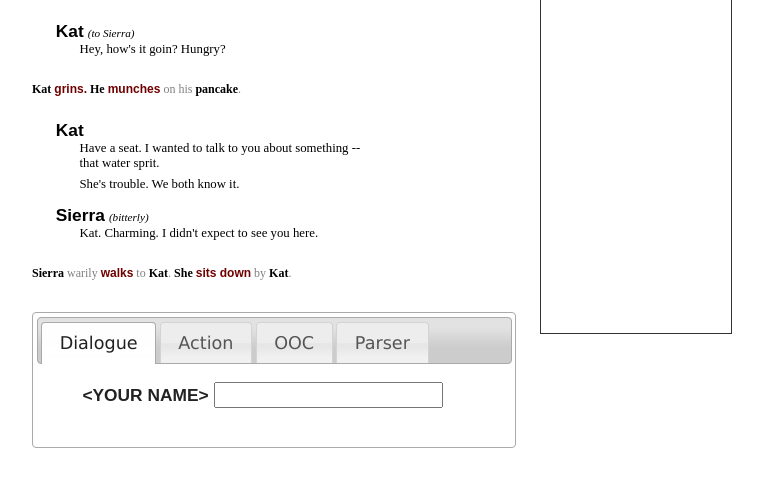
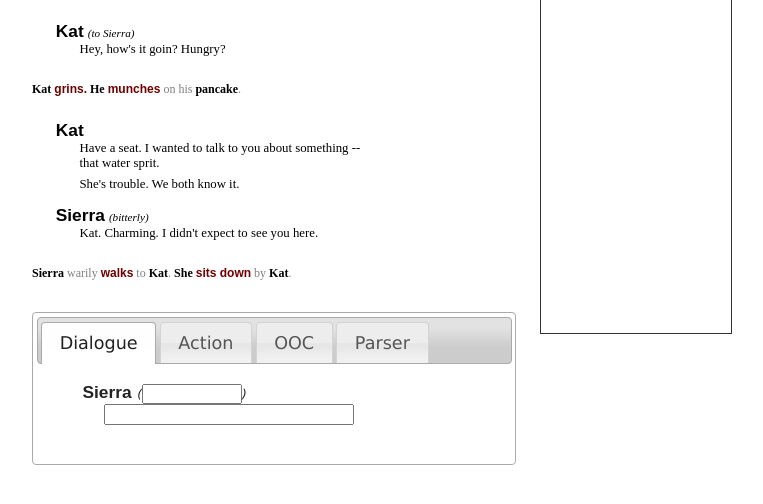
Before and after one commit to zkat/sykosomatic, a plain HTML site: page res/generated.html in a window 1280 px wide. Shown: the part 196-700 px from the top of the page, without its empty margins (258-1021 px from the left). Drawn offline with Linux system fonts and the light colour scheme.

Commit message:
Some work on styling the input fields.

```diff
--- a/res/generated.html
+++ b/res/generated.html
@@ -74,8 +74,13 @@
             </li>
           </ul>
           <div class="ui-tabs-panel ui-widget-content ui-corner-bottom" id="dialogue-tab">
-            <form id="dialogue-input"><p class="character">&lt;YOUR NAME&gt;</p>
-              <input highlight=""></form>
+            <form id="dialogue-input">
+              <p class="character">Sierra</p>
+              <p class="parenthetical">(<input highlight="">)</p>
+              <p class="dialogue">
+                <input highlight="">
+              </p>
+            </form>
           </div>
           <div class="ui-tabs-panel ui-widget-content ui-corner-bottom ui-tabs-hide"
                id="action-tab">
--- a/res/new_scene.css
+++ b/res/new_scene.css
@@ -69,6 +69,12 @@
     padding-right: 20%;
 }
 
+.dialogue > input {
+    width: 250px;
+    font-size: 0.9em !important;
+    font-family: serif !important;
+}
+
 .dialogue p + p {
     margin-top: 0.5em;
 }
@@ -78,7 +84,11 @@
     font-style: italic;
     /*margin-left: 32%;*/
     padding-right: 30%;
-    display:inline;
+    display: inline;
+}
+.parenthetical > input{
+    width: 100px;
+    font-style: italic;
 }
 
 /* special case: dialogue followed by a parenthetical; the extra line needs to be suppressed */
```
